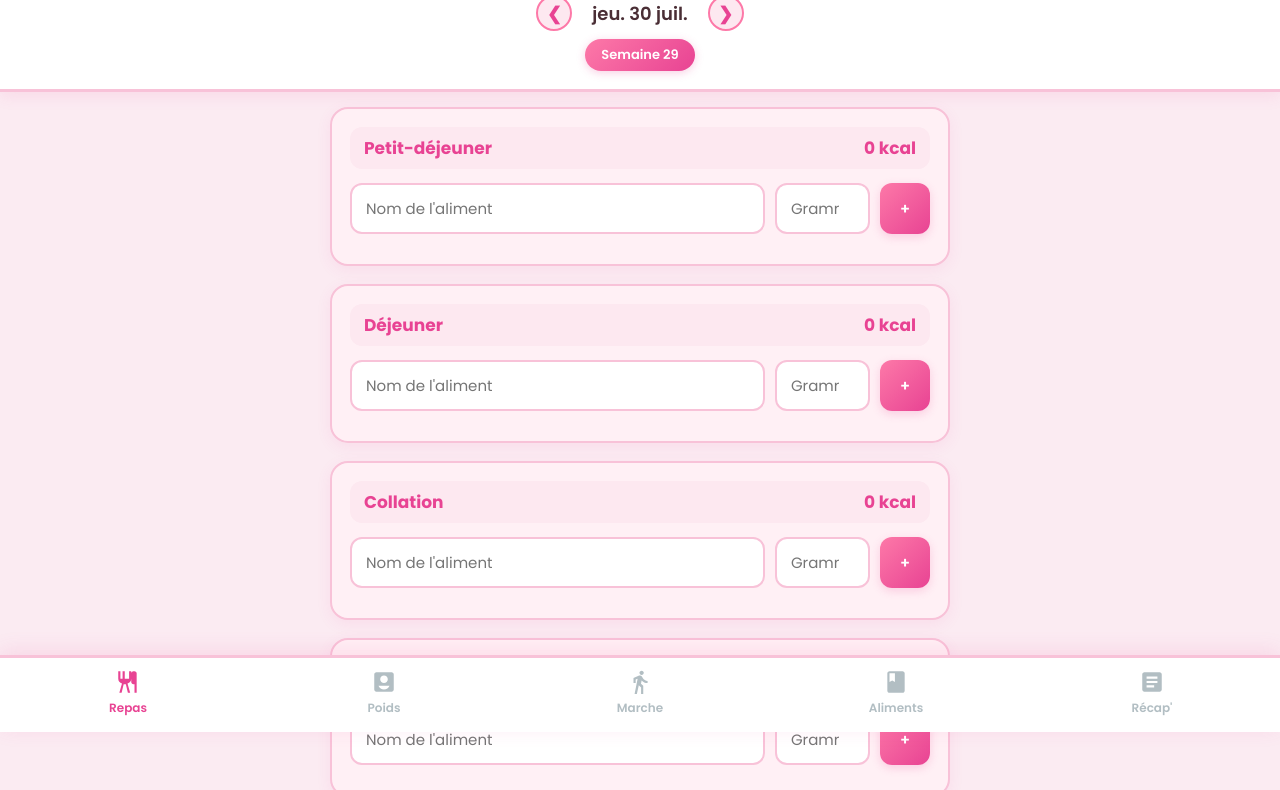
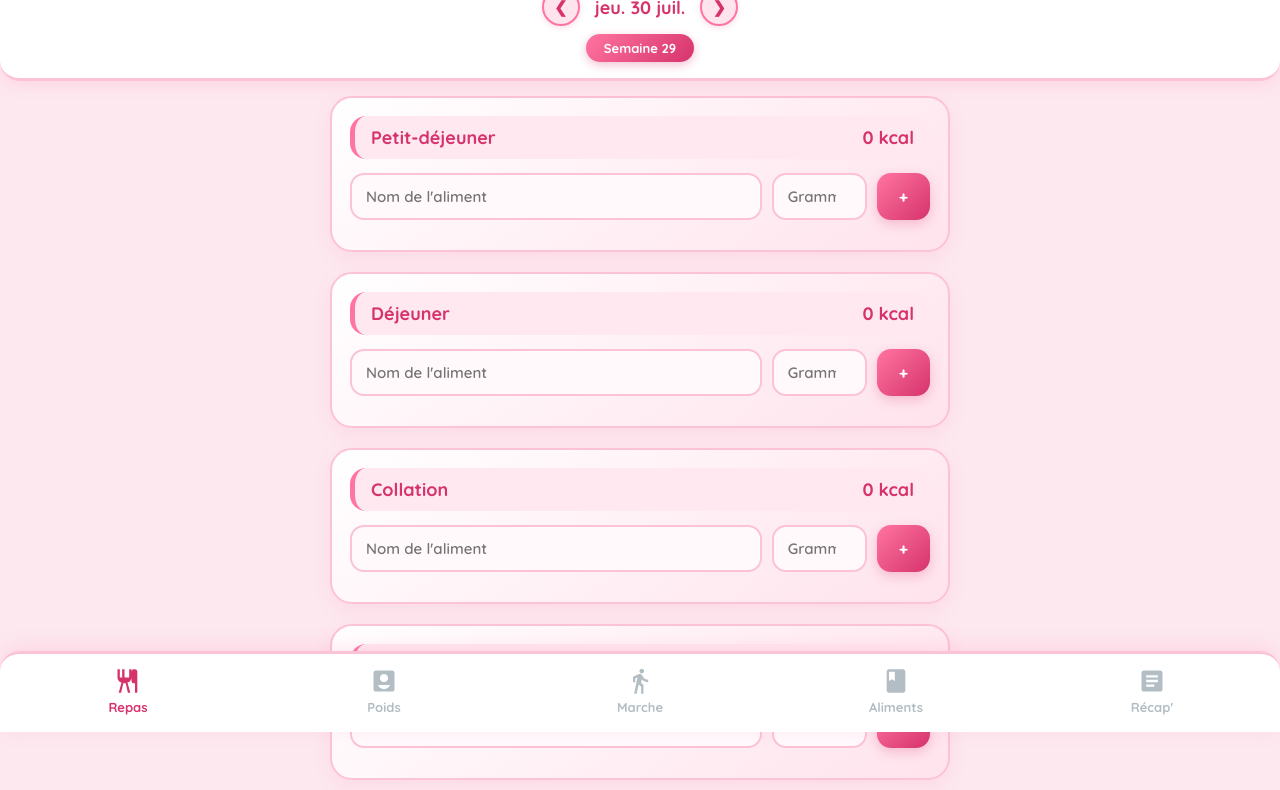
Before and after one commit to natzouille92/Mon-carnet-minceur-, a plain HTML site: page index.html in a window 1280 px wide. Shown: the part 68-858 px from the top of the page. Drawn offline with Linux system fonts and the light colour scheme.

Commit message:
Update index.html

```diff
--- a/index.html
+++ b/index.html
@@ -3,72 +3,221 @@
 <head>
   <meta charset="UTF-8">
   <meta name="viewport" content="width=device-width, initial-scale=1.0">
-  <title>Mon Carnet Minceur</title>
-  <!-- Police Poppins pour un style doux et girly -->
+  <title>Mon Carnet Minceur 🌸</title>
+  <!-- Polices douces et très girly : Quicksand & Poppins -->
   <link rel="preconnect" href="https://fonts.googleapis.com">
   <link rel="preconnect" href="https://fonts.gstatic.com" crossorigin>
-  <link href="https://fonts.googleapis.com/css2?family=Poppins:wght@400;500;600;700&display=swap" rel="stylesheet">
+  <link href="https://fonts.googleapis.com/css2?family=Quicksand:wght@500;600;700&family=Poppins:wght@400;500;600&display=swap" rel="stylesheet">
 
   <style>
     :root {
-      --primary: #fd79a8;
-      --primary-dark: #e84393;
-      --primary-light: #fde8f0;
-      --bg-pink: #fbebf2;
-      --card-bg: #fff0f5;
-      --card-border: #f8c2d8;
-      --text-color: #4a2e35;
-      --accent-blue: #74b9ff;
-      --accent-green: #55efc4;
+      --primary-pink: #ff75a0;
+      --primary-dark: #d6336c;
+      --soft-pink: #fff0f5;
+      --card-bg: linear-gradient(145deg, #ffffff, #ffe3ed);
+      --card-border: #fcc2d7;
+      --text-color: #5c223a;
+      --bg-page: #fde8ef;
     }
 
-    * { box-sizing: border-box; font-family: 'Poppins', -apple-system, BlinkMacSystemFont, sans-serif; }
-    body { background-color: var(--bg-pink); margin: 0; padding-bottom: 120px; color: var(--text-color); font-size: 15px; }
+    * {
+      box-sizing: border-box;
+      font-family: 'Quicksand', 'Poppins', sans-serif !important;
+    }
 
-    header { background: #ffffff; padding: 18px 15px; text-align: center; border-bottom: 3px solid var(--card-border); position: sticky; top: 0; z-index: 100; box-shadow: 0 4px 15px rgba(232, 67, 147, 0.1); }
-    header h1 { margin: 0; font-size: 24px; color: var(--primary-dark); font-weight: 700; letter-spacing: 0.5px; }
-    .date-nav { display: flex; align-items: center; justify-content: center; gap: 20px; margin-top: 10px; font-weight: 600; font-size: 18px; }
-    .date-nav button { background: var(--primary-light); border: 2px solid var(--primary); border-radius: 50%; font-size: 18px; color: var(--primary-dark); cursor: pointer; width: 36px; height: 36px; display: flex; align-items: center; justify-content: center; font-weight: bold; }
-    .week-badge { background: linear-gradient(135deg, var(--primary), var(--primary-dark)); color: white; padding: 6px 16px; border-radius: 20px; font-size: 13px; margin-top: 8px; display: inline-block; font-weight: 600; box-shadow: 0 2px 8px rgba(232, 67, 147, 0.25); }
+    body {
+      background-color: var(--bg-page);
+      margin: 0;
+      padding-bottom: 120px;
+      color: var(--text-color);
+      font-size: 15px;
+    }
+
+    header {
+      background: #ffffff;
+      padding: 16px 15px;
+      text-align: center;
+      border-bottom: 3px solid var(--card-border);
+      position: sticky;
+      top: 0;
+      z-index: 100;
+      box-shadow: 0 4px 15px rgba(255, 117, 160, 0.15);
+      border-radius: 0 0 20px 20px;
+    }
+    header h1 {
+      margin: 0;
+      font-size: 24px;
+      color: var(--primary-dark);
+      font-weight: 700;
+      letter-spacing: 0.5px;
+    }
+
+    .date-nav {
+      display: flex;
+      align-items: center;
+      justify-content: center;
+      gap: 15px;
+      margin-top: 10px;
+      font-weight: 700;
+      font-size: 18px;
+      color: var(--primary-dark);
+    }
+    .date-nav button {
+      background: #ffe3ed;
+      border: 2px solid var(--primary-pink);
+      border-radius: 50%;
+      font-size: 16px;
+      color: var(--primary-dark);
+      cursor: pointer;
+      width: 38px;
+      height: 38px;
+      display: flex;
+      align-items: center;
+      justify-content: center;
+      font-weight: bold;
+      box-shadow: 0 2px 6px rgba(214, 51, 108, 0.15);
+    }
+    .week-badge {
+      background: linear-gradient(135deg, #ff75a0, #d6336c);
+      color: white;
+      padding: 6px 18px;
+      border-radius: 20px;
+      font-size: 13px;
+      margin-top: 8px;
+      display: inline-block;
+      font-weight: 700;
+      box-shadow: 0 3px 10px rgba(214, 51, 108, 0.3);
+    }
 
     .container { padding: 15px; max-width: 650px; margin: 0 auto; }
     .tab-content { display: none; }
     .tab-content.active { display: block; }
 
-    /* CARTES ROSES DOUCES */
-    .card { background: var(--card-bg); border-radius: 18px; padding: 18px; margin-bottom: 18px; box-shadow: 0 4px 15px rgba(232, 67, 147, 0.08); border: 2px solid var(--card-border); }
-    .card-title { display: flex; justify-content: space-between; align-items: center; font-weight: 700; color: var(--primary-dark); margin-bottom: 14px; font-size: 17px; background: var(--primary-light); padding: 8px 14px; border-radius: 12px; }
+    /* CARTES ULTRA GIRLY ET ROSÉES */
+    .card {
+      background: var(--card-bg);
+      border-radius: 22px;
+      padding: 18px;
+      margin-bottom: 20px;
+      box-shadow: 0 6px 18px rgba(255, 117, 160, 0.12);
+      border: 2px solid var(--card-border);
+    }
+
+    .card-title {
+      display: flex;
+      justify-content: space-between;
+      align-items: center;
+      font-weight: 700;
+      color: var(--primary-dark);
+      margin-bottom: 14px;
+      font-size: 18px;
+      background: #ffe8f0;
+      padding: 10px 16px;
+      border-radius: 16px;
+      border-left: 5px solid var(--primary-pink);
+    }
 
     .input-group { display: flex; gap: 10px; margin-bottom: 12px; flex-wrap: wrap; }
-    input, select { padding: 12px 14px; border: 2px solid var(--card-border); border-radius: 12px; font-size: 15px; outline: none; background: #ffffff; color: var(--text-color); }
-    input:focus, select:focus { border-color: var(--primary-dark); }
+
+    input, select {
+      padding: 12px 14px;
+      border: 2px solid var(--card-border);
+      border-radius: 14px;
+      font-size: 15px;
+      outline: none;
+      background: #fff9fc;
+      color: var(--text-color);
+      font-weight: 600;
+    }
+    input:focus, select:focus { border-color: var(--primary-dark); background: #ffffff; }
+
     .input-flex { flex: 1; min-width: 120px; }
     .input-small { width: 95px; }
-    button.btn-add { background: linear-gradient(135deg, var(--primary), var(--primary-dark)); color: white; border: none; padding: 12px 20px; border-radius: 12px; font-weight: 600; font-size: 15px; cursor: pointer; box-shadow: 0 3px 10px rgba(232, 67, 147, 0.2); }
+
+    button.btn-add {
+      background: linear-gradient(135deg, #ff75a0, #d6336c);
+      color: white;
+      border: none;
+      padding: 12px 22px;
+      border-radius: 14px;
+      font-weight: 700;
+      font-size: 16px;
+      cursor: pointer;
+      box-shadow: 0 4px 12px rgba(214, 51, 108, 0.25);
+    }
 
     .item-list { list-style: none; padding: 0; margin: 0; }
-    .item-row { display: flex; justify-content: space-between; align-items: center; padding: 10px 8px; border-bottom: 1px solid var(--card-border); font-size: 15px; }
+    .item-row {
+      display: flex;
+      justify-content: space-between;
+      align-items: center;
+      padding: 12px 8px;
+      border-bottom: 1px solid #fcc2d7;
+      font-size: 15px;
+    }
     .item-row:last-child { border-bottom: none; }
     .item-actions { display: flex; align-items: center; gap: 10px; }
-    .qty-edit { background: #ffffff; border: 1.5px solid var(--primary); border-radius: 8px; padding: 4px 10px; font-weight: 600; cursor: pointer; color: var(--primary-dark); font-size: 14px; }
-    .btn-delete { color: #ff7675; background: none; border: none; cursor: pointer; font-size: 18px; padding: 0 6px; font-weight: bold; }
+
+    .qty-edit {
+      background: #ffe3ed;
+      border: 1.5px solid var(--primary-pink);
+      border-radius: 10px;
+      padding: 5px 12px;
+      font-weight: 700;
+      cursor: pointer;
+      color: var(--primary-dark);
+      font-size: 14px;
+    }
+    .btn-delete { color: #ff5252; background: none; border: none; cursor: pointer; font-size: 18px; padding: 0 6px; font-weight: bold; }
 
     /* BARRE DE NAVIGATION ROSE */
-    nav.bottom-nav { position: fixed; bottom: 0; left: 0; right: 0; background: #ffffff; display: flex; justify-content: space-around; padding: 10px 0 14px 0; border-top: 3px solid var(--card-border); box-shadow: 0 -4px 20px rgba(232, 67, 147, 0.12); z-index: 1000; }
-    .nav-item { display: flex; flex-direction: column; align-items: center; background: none; border: none; color: #b2bec3; font-size: 12px; font-weight: 600; cursor: pointer; gap: 4px; flex: 1; }
+    nav.bottom-nav {
+      position: fixed;
+      bottom: 0;
+      left: 0;
+      right: 0;
+      background: #ffffff;
+      display: flex;
+      justify-content: space-around;
+      padding: 12px 0 16px 0;
+      border-top: 3px solid var(--card-border);
+      box-shadow: 0 -4px 20px rgba(255, 117, 160, 0.15);
+      z-index: 1000;
+      border-radius: 20px 20px 0 0;
+    }
+    .nav-item {
+      display: flex;
+      flex-direction: column;
+      align-items: center;
+      background: none;
+      border: none;
+      color: #b2bec3;
+      font-size: 13px;
+      font-weight: 700;
+      cursor: pointer;
+      gap: 4px;
+      flex: 1;
+    }
     .nav-item.active { color: var(--primary-dark); }
-    .nav-item svg { width: 26px; height: 26px; fill: currentColor; }
+    .nav-item svg { width: 28px; height: 28px; fill: currentColor; }
 
-    .recap-table { width: 100%; border-collapse: collapse; margin-top: 10px; font-size: 14px; background: #ffffff; border-radius: 10px; overflow: hidden; }
-    .recap-table th, .recap-table td { border: 1px solid var(--card-border); padding: 8px 4px; text-align: center; }
-    .recap-table th { background-color: var(--primary-light); color: var(--primary-dark); font-size: 13px; font-weight: 700; }
-    .recap-total { font-weight: 700; background-color: var(--primary-light); color: var(--primary-dark); }
+    .recap-table { width: 100%; border-collapse: collapse; margin-top: 10px; font-size: 14px; background: #ffffff; border-radius: 14px; overflow: hidden; }
+    .recap-table th, .recap-table td { border: 1px solid var(--card-border); padding: 10px 4px; text-align: center; }
+    .recap-table th { background-color: #ffe3ed; color: var(--primary-dark); font-size: 13px; font-weight: 700; }
+    .recap-total { font-weight: 700; background-color: #ffe3ed; color: var(--primary-dark); }
 
     .chart-container { width: 100%; height: 220px; margin: 10px 0; }
 
-    .backup-box { margin-top: 25px; padding: 20px; border: 2px dashed var(--primary); border-radius: 18px; background: #ffffff; text-align: center; }
-    .btn-export { background: #00b894; color: white; padding: 12px 18px; border: none; border-radius: 12px; font-weight: 600; font-size: 14px; cursor: pointer; }
-    .btn-import { background: #0984e3; color: white; padding: 12px 18px; border-radius: 12px; font-weight: 600; font-size: 14px; cursor: pointer; display: inline-block; margin-top: 8px; }
+    .backup-box {
+      margin-top: 25px;
+      padding: 20px;
+      border: 2px dashed var(--primary-pink);
+      border-radius: 20px;
+      background: #fff5f8;
+      text-align: center;
+    }
+    .btn-export { background: #00b894; color: white; padding: 12px 18px; border: none; border-radius: 12px; font-weight: 700; font-size: 14px; cursor: pointer; }
+    .btn-import { background: #0984e3; color: white; padding: 12px 18px; border-radius: 12px; font-weight: 700; font-size: 14px; cursor: pointer; display: inline-block; margin-top: 8px; }
   </style>
 </head>
 <body>
@@ -116,15 +265,15 @@
       <div class="card">
         <div class="card-title">🚶‍♀️ Saisie de la Marche du Jour</div>
         <div class="input-group">
-          <label style="width:100%; font-weight:600; font-size:13px; margin-bottom:2px;">Nombre de pas :</label>
+          <label style="width:100%; font-weight:700; font-size:13px; margin-bottom:2px; color:var(--primary-dark);">Nombre de pas :</label>
           <input type="number" id="activity-steps" class="input-flex" placeholder="ex: 8500 pas">
         </div>
         <div class="input-group">
-          <label style="width:100%; font-weight:600; font-size:13px; margin-bottom:2px;">Distance (km) :</label>
+          <label style="width:100%; font-weight:700; font-size:13px; margin-bottom:2px; color:var(--primary-dark);">Distance (km) :</label>
           <input type="number" step="0.1" id="activity-km" class="input-flex" placeholder="ex: 5.2 km">
         </div>
         <div class="input-group">
-          <label style="width:100%; font-weight:600; font-size:13px; margin-bottom:2px;">Calories brûlées (kcal) :</label>
+          <label style="width:100%; font-weight:700; font-size:13px; margin-bottom:2px; color:var(--primary-dark);">Calories brûlées (kcal) :</label>
           <input type="number" id="activity-kcal" class="input-flex" placeholder="ex: 320 kcal">
         </div>
         <button class="btn-add" style="width:100%; margin-top:8px;" onclick="addActivity()">Enregistrer la Marche</button>
@@ -158,7 +307,7 @@
       <div class="card">
         <div class="card-title">📊 Récapitulatif Calories</div>
         <div class="input-group">
-          <label style="align-self:center; font-weight:600; font-size:14px;">Semaine :</label>
+          <label style="align-self:center; font-weight:700; font-size:14px; color:var(--primary-dark);">Semaine :</label>
           <select id="recap-week-select" onchange="renderRecapTable()" class="input-flex"></select>
         </div>
         <div id="recap-table-container"></div>
@@ -167,7 +316,7 @@
 
     <!-- SAUVEGARDE ET RESTAURATION -->
     <div class="backup-box">
-      <h3 style="margin-top:0; font-size:15px; color: var(--primary-dark);">Restaurer / Sauvegarder</h3>
+      <h3 style="margin-top:0; font-size:16px; color: var(--primary-dark);">Restaurer / Sauvegarder</h3>
       <label class="btn-import">
         📂 CHARGER VOTRE FICHIER JSON
         <input type="file" id="importFile" onchange="importerDonnees(event)" style="display: none;" accept=".json,.txt">
@@ -437,13 +586,13 @@
         const x = getX(i);
         const y = getY(d.weight);
         pointsPath += (i === 0 ? `M ${x} ${y}` : ` L ${x} ${y}`);
-        dotsSvg += `<circle cx="${x}" cy="${y}" r="6" fill="#e84393" />`;
-        dotsSvg += `<text x="${x}" y="${y - 10}" font-size="12" text-anchor="middle" fill="#4a2e35" font-weight="bold">${d.weight}</text>`;
+        dotsSvg += `<circle cx="${x}" cy="${y}" r="6" fill="#d6336c" />`;
+        dotsSvg += `<text x="${x}" y="${y - 10}" font-size="12" text-anchor="middle" fill="#5c223a" font-weight="bold">${d.weight}</text>`;
       });
 
       container.innerHTML = `
         <svg viewBox="0 0 ${width} ${height}" style="width:100%; height:100%;">
-          <path d="${pointsPath}" fill="none" stroke="#fd79a8" stroke-width="3" stroke-linecap="round" stroke-linejoin="round" />
+          <path d="${pointsPath}" fill="none" stroke="#ff75a0" stroke-width="3" stroke-linecap="round" stroke-linejoin="round" />
           ${dotsSvg}
         </svg>
       `;
@@ -498,7 +647,7 @@
         li.innerHTML = `
           <div>
             <strong>${act.date}</strong> (Sem. ${getWeekNumber(new Date(act.date))})<br>
-            <span style="font-size:13px; color:#b2bec3;">🚶 ${act.steps || 0} pas | ${act.km || 0} km | ${act.kcal || 0} kcal</span>
+            <span style="font-size:13px; color:#a06a7b;">🚶 ${act.steps || 0} pas | ${act.km || 0} km | ${act.kcal || 0} kcal</span>
           </div>
           <button class="btn-delete" onclick="deleteActivity(${act.id})">✕</button>
         `;
```
